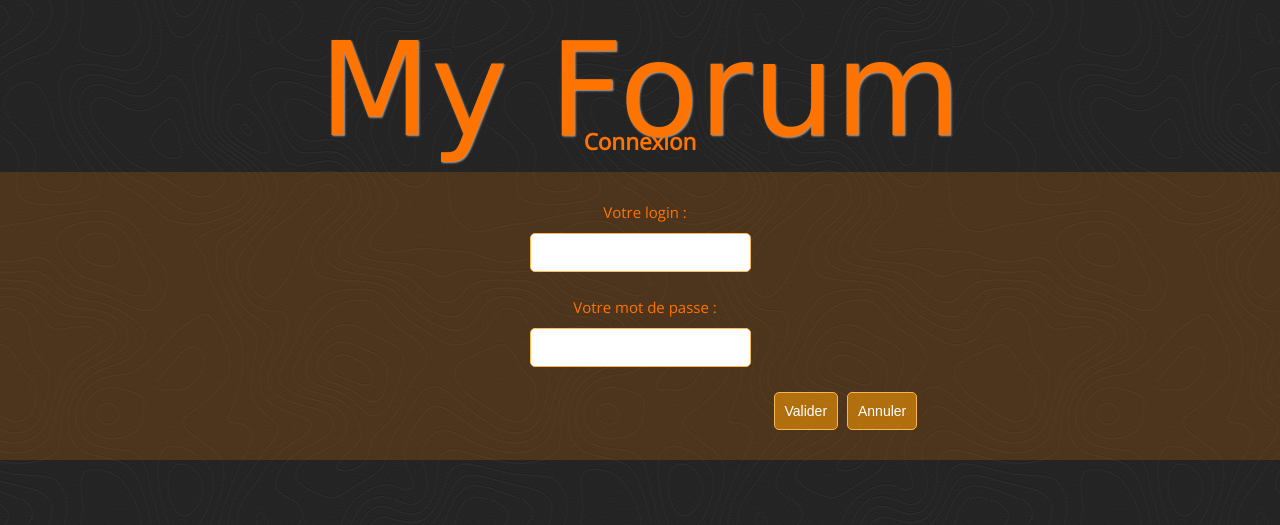
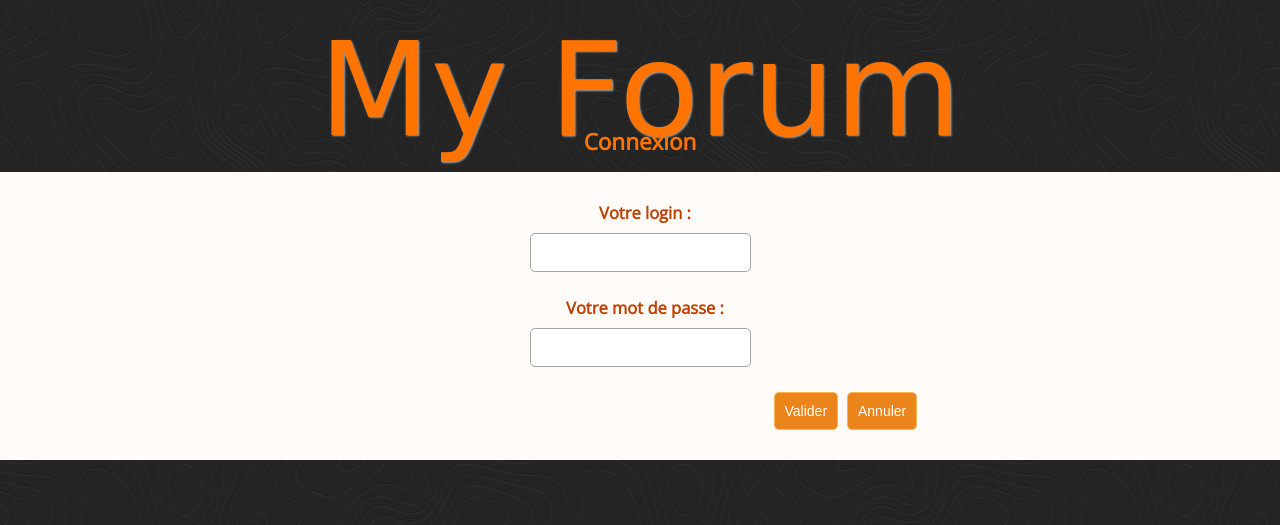
Before and after one commit to DionHappyCode/forum, a PHP site: page /users/connexion.php in a window 1280 px wide. Shown: the top 525 px of the page. Run offline with PHP 8.4, Linux system fonts and the light colour scheme; some web fonts are replaced.

Commit message:
Formulaires
Changement visuel des formulaires:
Nouvel article
Connexion
Inscription

```diff
--- a/css/style.css
+++ b/css/style.css
@@ -266,6 +266,7 @@ and open the template in the editor.
         background-color: rgba(0,0,0,0.4);
         left:0;
         top:0;
+        z-index: 1;
     }
     #vueMessage{
         position: absolute;
@@ -304,7 +305,7 @@ and open the template in the editor.
     .form{
         margin: 20px auto;
         padding: 10px;
-        background-color: rgba(255, 126, 0, 0.19);
+        background-color: #FFFBF8;
     }
     legend{
         color: #F07917;
@@ -315,13 +316,14 @@ and open the template in the editor.
         clear: both;
         width: 100%;
         margin: 5px;
-        font-weight: normal;
-        font-size: 1em;
+        font-weight: 900;
+        font-size: 1.1em;
+        color: #BE4100;
     }
     .form input, .form textarea{
         margin: 5px;
         padding: 10px;
-        border: 1px solid #FEB957;;
+        border: 1px solid #A5A5A5;
         font-size: 1em;
         border-radius: 5px;
         color: #000;
@@ -332,8 +334,11 @@ and open the template in the editor.
         display: inline-block;
         padding: 10px;
         font-size: 14px;
-        background-color: rgba(255, 155, 0, 0.56);
+        background-color: rgba(232, 118, 0, 0.89);
         color: #fff;
+    }
+    .middle{
+        margin: 0 !important;
     }
     .form input[type="submit"]{
         margin: 0 0 0 33%;
```
